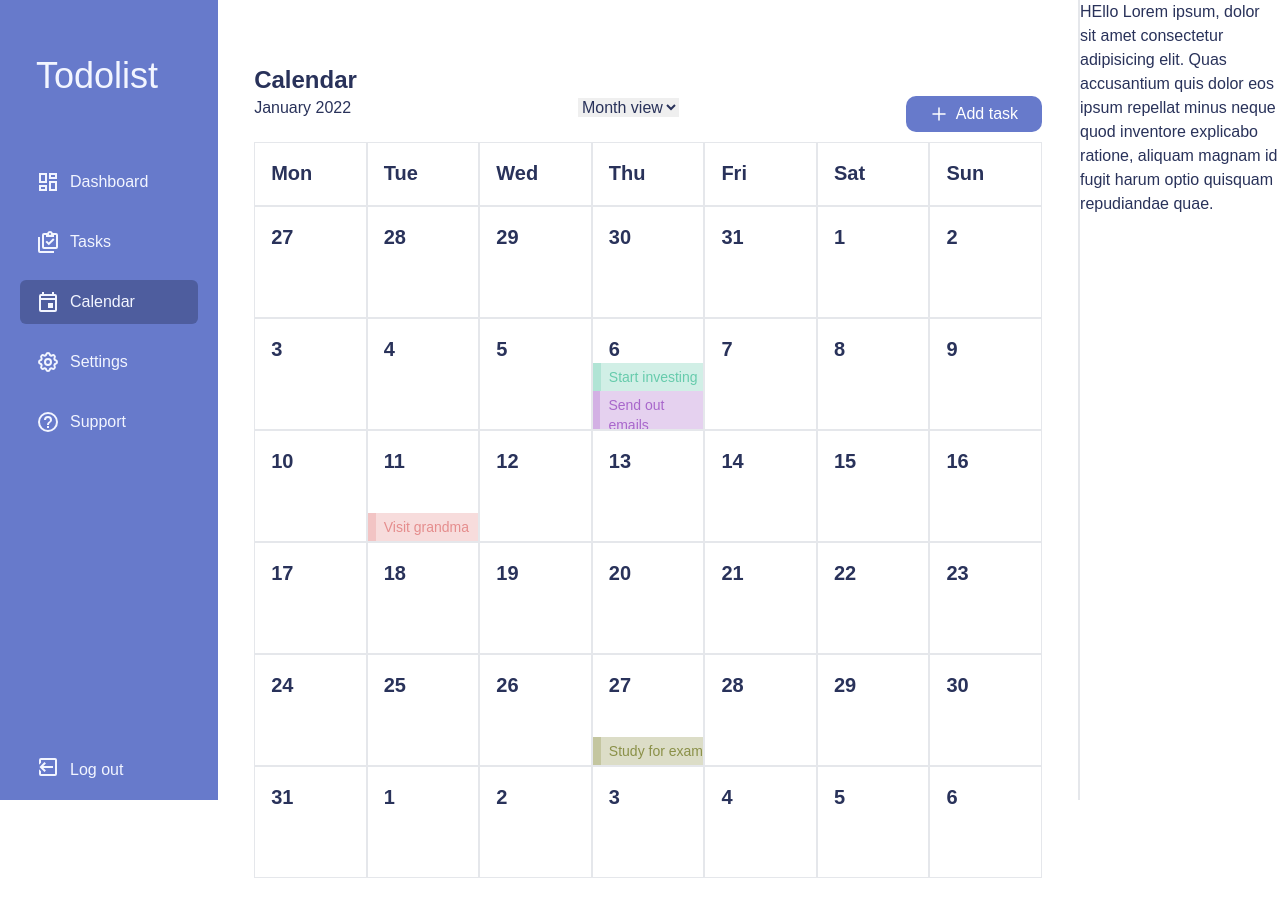
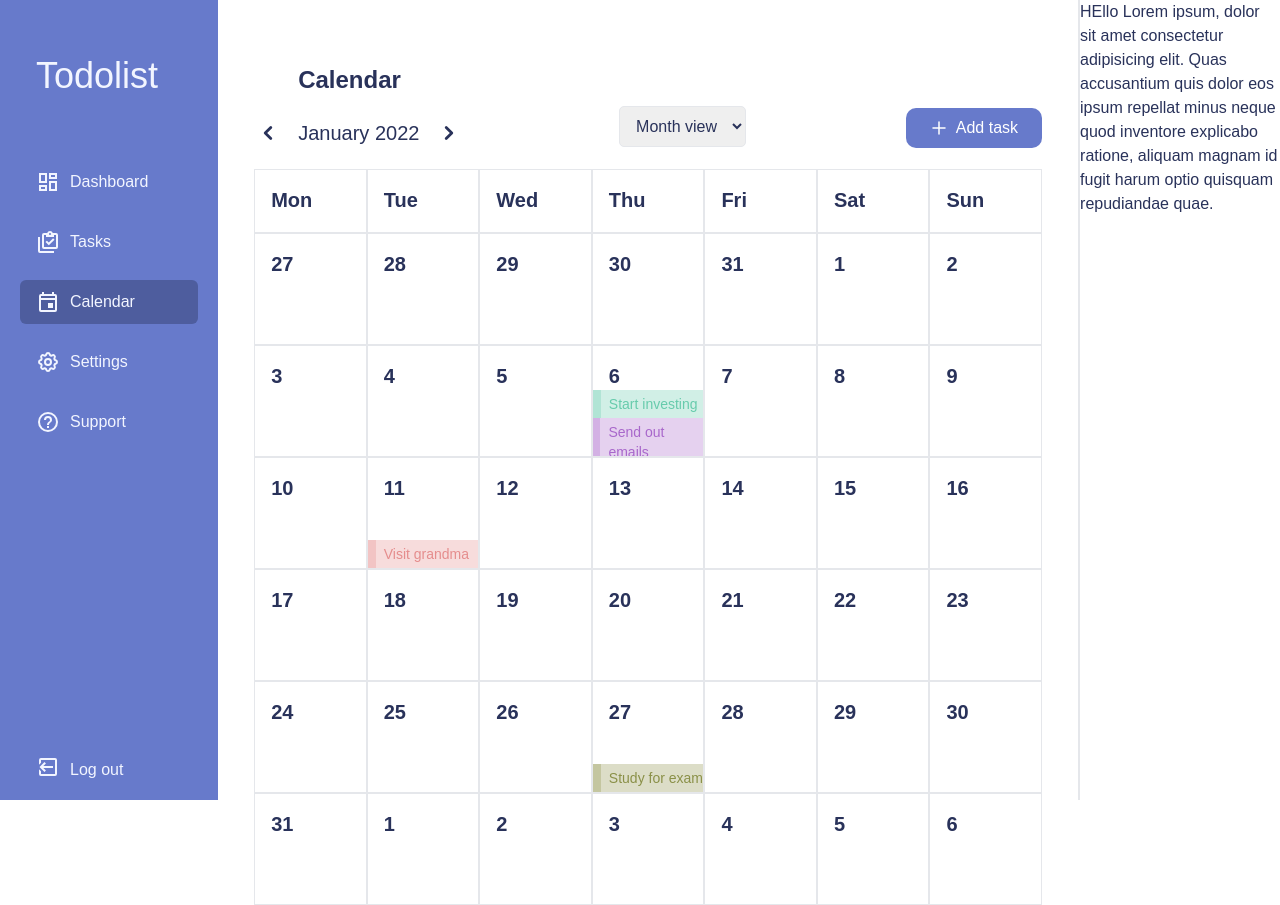
Before and after one commit to Beth-Taiwo/todolist, a Nuxt app: page /calendar in a window 1280 px wide. Before the commit the page ends 878 px from the top, so only its background shows below. Built offline with nearby package versions, Linux system fonts and the light colour scheme; a web font is replaced by a local one.

Commit message:
z-index increased

```diff
--- a/components/Tasks/SmallModal.vue
+++ b/components/Tasks/SmallModal.vue
@@ -1,7 +1,7 @@
 <template>
   <div>
     <input type="checkbox" :id="smallModalId" class="modal-toggle" />
-    <label :for="smallModalId" class="modal z-10 cursor-pointer bg-transparent">
+    <label :for="smallModalId" class="modal z-20 cursor-pointer bg-transparent">
       <label
         class="modal-box relative"
         :style="`max-width:${modalMaxWidth}`"
--- a/pages/calendar.vue
+++ b/pages/calendar.vue
@@ -1,19 +1,57 @@
 <template>
   <div class="text-systemBlack">
     <div class="flex">
-      <div class="flex-grow flex flex-col mt-16 px-9">
-        <p class="font-black text-2xl">Calendar</p>
-        <div class="flex justify-between">
-          <div><p>January 2022</p></div>
+      <div class="flex-grow flex flex-col mt-16 px-9 space-y-2.5">
+        <p class="font-black text-2xl ml-11">Calendar</p>
+        <div class="flex justify-between items-center">
+          <div class="flex items-center space-x-4">
+            <svg
+              class="w-7 h-7"
+              fill="currentColor"
+              viewBox="0 0 20 20"
+              xmlns="http://www.w3.org/2000/svg"
+            >
+              <path
+                fill-rule="evenodd"
+                d="M12.707 5.293a1 1 0 010 1.414L9.414 10l3.293 3.293a1 1 0 01-1.414 1.414l-4-4a1 1 0 010-1.414l4-4a1 1 0 011.414 0z"
+                clip-rule="evenodd"
+              ></path>
+            </svg>
+            <p class="text-xl">January 2022</p>
+            <svg
+              class="w-7 h-7"
+              fill="currentColor"
+              viewBox="0 0 20 20"
+              xmlns="http://www.w3.org/2000/svg"
+            >
+              <path
+                fill-rule="evenodd"
+                d="M7.293 14.707a1 1 0 010-1.414L10.586 10 7.293 6.707a1 1 0 011.414-1.414l4 4a1 1 0 010 1.414l-4 4a1 1 0 01-1.414 0z"
+                clip-rule="evenodd"
+              ></path>
+            </svg>
+          </div>
           <div>
-            <select name="" id="">
+            <select
+              name=""
+              id=""
+              v-model="selectedView"
+              class="border py-2.5 px-3 mr-1 mb-3 rounded-[5px]"
+            >
               <option value="">Month view</option>
+              <option
+                :value="viewType"
+                v-for="(viewType, x) in calendarView"
+                :key="x"
+              >
+                {{ viewType }}
+              </option>
             </select>
           </div>
           <div>
             <label
               :for="modalId"
-              class="cursor-pointer bg-lightBlue text-white px-6 py-1.5 mb-2.5 rounded-[10px] flex items-center justify-center"
+              class="cursor-pointer bg-lightBlue text-white px-6 py-2 mb-2.5 rounded-[10px] flex items-center justify-center"
             >
               <svg
                 xmlns="http://www.w3.org/2000/svg"
@@ -68,6 +106,7 @@
         repudiandae quae.
       </div>
     </div>
+    <Modal :modalId="modalId" btnText="Add task" title="Add task" />
   </div>
 </template>
 
@@ -75,6 +114,7 @@
 import Day from '~/components/Calendar/Days.vue'
 import Event from '../components/Calendar/others/Event.vue'
 import calenderData from '../components/Calendar/others/monthEvents.js'
+import Modal from '../components/Modal.vue'
 
 export default {
   name: 'CalendarPage',
@@ -82,18 +122,15 @@ export default {
   components: {
     Day,
     Event,
+    Modal,
   },
   data() {
     return {
       monthData: [],
       modalId: 'modal-id',
       daysOfTheWeek: ['Mon', 'Tue', 'Wed', 'Thu', 'Fri', 'Sat', 'Sun'],
-      firstWeek: [27, 28, 29, 30, 31, 1, 2],
-      secondWeek: [3, 4, 5, 6, 7, 8, 9],
-      thirdWeek: [10, 11, 12, 13, 14, 15, 16],
-      fourthWeek: [17, 18, 19, 20, 21, 22, 23],
-      fifthWeek: [24, 25, 26, 27, 28, 29, 30],
-      sixthWeek: [31, 1, 2, 3, 4, 5, 6],
+      calendarView: ['Day view', 'Week view', 'Month view', 'Year view'],
+      selectedView: 'Month view',
     }
   },
   computed: {
```
